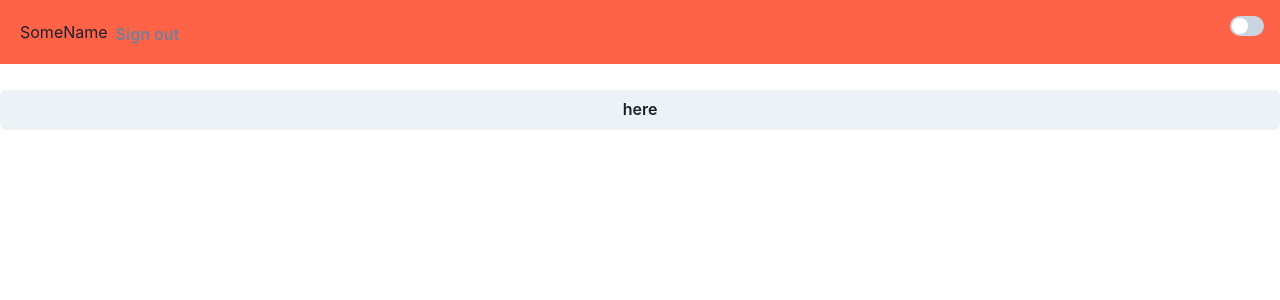
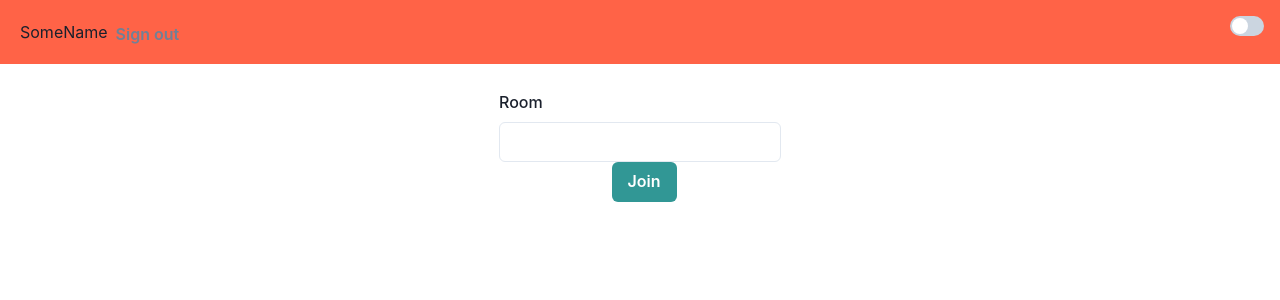
Before and after one commit to feliciaszhang/roaming, a Next.js app in the folder client/: page /join in a window 1280 px wide. Shown: the top 300 px of the page. Built offline with nearby package versions, Linux system fonts and the light colour scheme.

Commit message:
add join page

```diff
--- a/client/src/pages/join.tsx
+++ b/client/src/pages/join.tsx
@@ -1,10 +1,38 @@
-import React from "react";
+import React, { InputHTMLAttributes } from "react";
 import { InputField } from "../components/InputField";
-import { Box, Button, Grid } from "@chakra-ui/react";
+import { Box, Button, Flex, Grid } from "@chakra-ui/react";
 import { useRouter } from "next/router";
+import { Formik, Form } from "formik";
 
 const Join: React.FC<{}> = ({}) => {
-  return <Button>here</Button>;
+  return (
+    <Box mx="auto">
+      <Formik
+        initialValues={{ room: "" }}
+        onSubmit={(values, { setSubmitting, resetForm }) => {
+          setSubmitting(false);
+          resetForm();
+        }}
+      >
+        {({ isSubmitting }) => (
+          <Form>
+              <Flex align="center" direction="column">
+            <InputField name="room" placeholder="room" label="Room" />
+            <Button
+              ml={2}
+              type="submit"
+              colorScheme="teal"
+              variant="solid"
+              isLoading={isSubmitting}
+            >
+              Join
+            </Button>
+            </Flex>
+          </Form>
+        )}
+      </Formik>
+    </Box>
+  );
 };
 
 export default Join;
```
